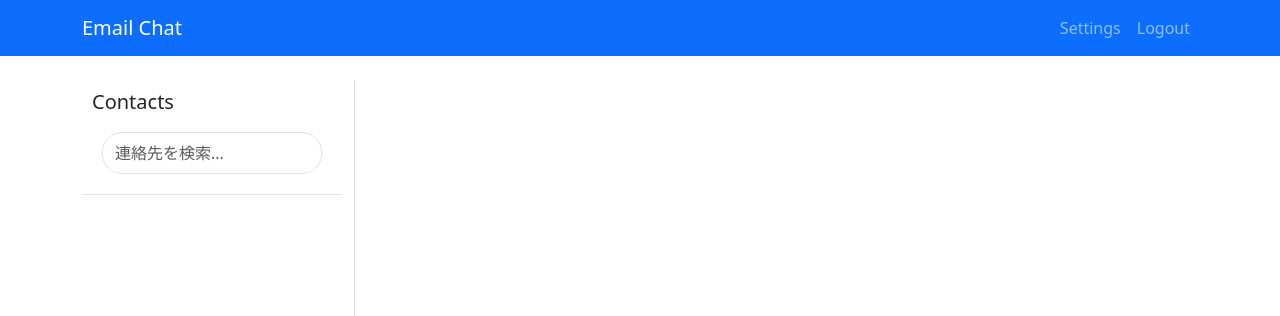
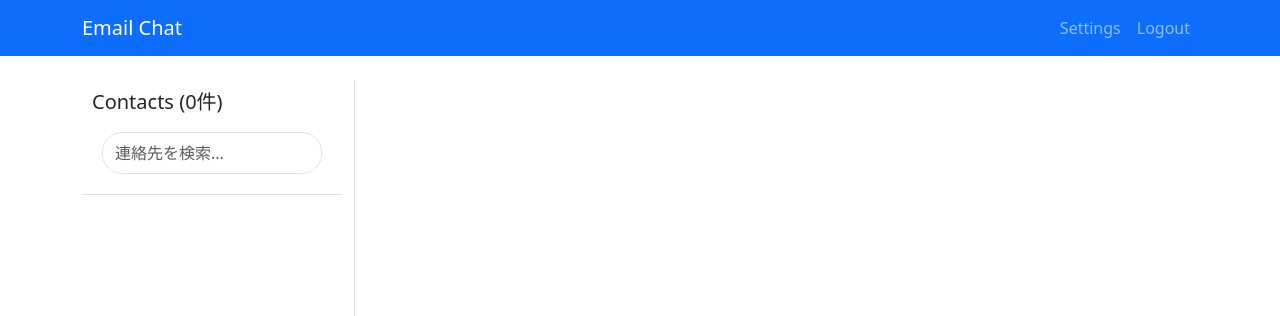
Before and after one commit to macnishio/MailChatVisualizer, a Flask app: page / in a window 1280 px wide. Shown: the top 316 px of the page. Run offline with Flask 3, Linux system fonts and the light colour scheme; the visitor is signed in with stand-in values (Sample User, id 1).

Commit message:
Agent query: 連絡先の総数とメッセージ件数が正しく表示されていますか？検索時の件数表示も機能していますか？

```diff
--- a/templates/index.html
+++ b/templates/index.html
@@ -6,7 +6,7 @@
         <!-- Contacts Sidebar -->
         <div class="col-md-3 contacts-sidebar">
             <div class="contacts-header">
-                <h5>Contacts</h5>
+                <h5>Contacts ({{ contacts|length }}件)</h5>
                 <div class="contact-search">
                     <input type="text"
                            id="contactSearch"
@@ -39,9 +39,13 @@
                         <div class="chat-header-info">
                             <h5 class="mb-0">{{ request.args.get('contact') }}</h5>
                             {% if request.args.get('search') %}
-                            <div class="search-result-count">
-                                検索結果: {{ messages|length }}件
-                            </div>
+                                <div class="search-result-count">
+                                    検索結果: {{ messages.items|length }}件
+                                </div>
+                            {% else %}
+                                <div class="total-messages-count">
+                                    全{{ messages.total }}件のメッセージ
+                                </div>
                             {% endif %}
                         </div>
                         <form class="d-flex search-form" method="GET">
```
